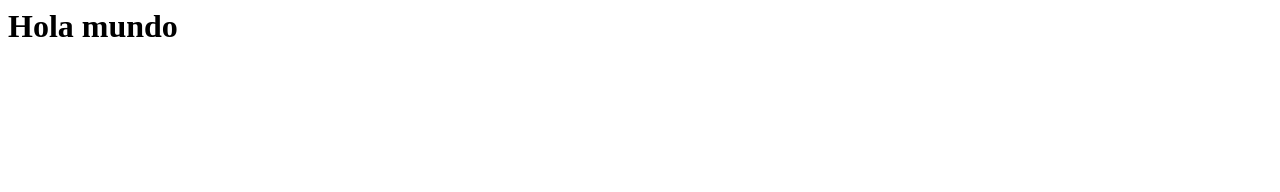
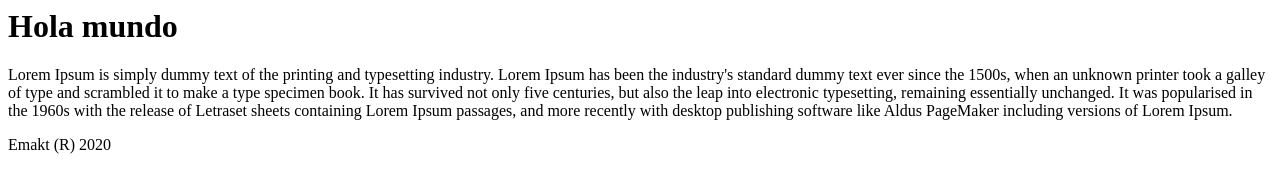
Before and after one commit to Eric-SanchezMarch/testweb, a plain HTML site: page index.html in a window 1280 px wide. Drawn offline with Linux system fonts and the light colour scheme.

Commit message:
Update index.html

```diff
--- a/index.html
+++ b/index.html
@@ -1,10 +1,17 @@
 <html>
 <head>
 <title> HELLO WORD!</title>
+  <link class ="style" href="Estils.css">
 </head>
 
 <body>
 <h1> Hola mundo</h1>
+  <p> Lorem Ipsum is simply dummy text of the printing and typesetting industry. Lorem Ipsum has been the industry's standard dummy text ever since the 1500s,
+    when an unknown printer took a galley of type and scrambled it to make a type specimen book. It has survived not only five centuries, but also the leap into
+    electronic typesetting, remaining essentially unchanged. It was popularised in the 1960s with the release of Letraset sheets containing Lorem Ipsum passages,
+    and more recently with desktop publishing software like Aldus PageMaker including versions of Lorem Ipsum.
+  </p>
+  <footer> Emakt (R) 2020 </footer>
 </body>
 
 </html>
```
